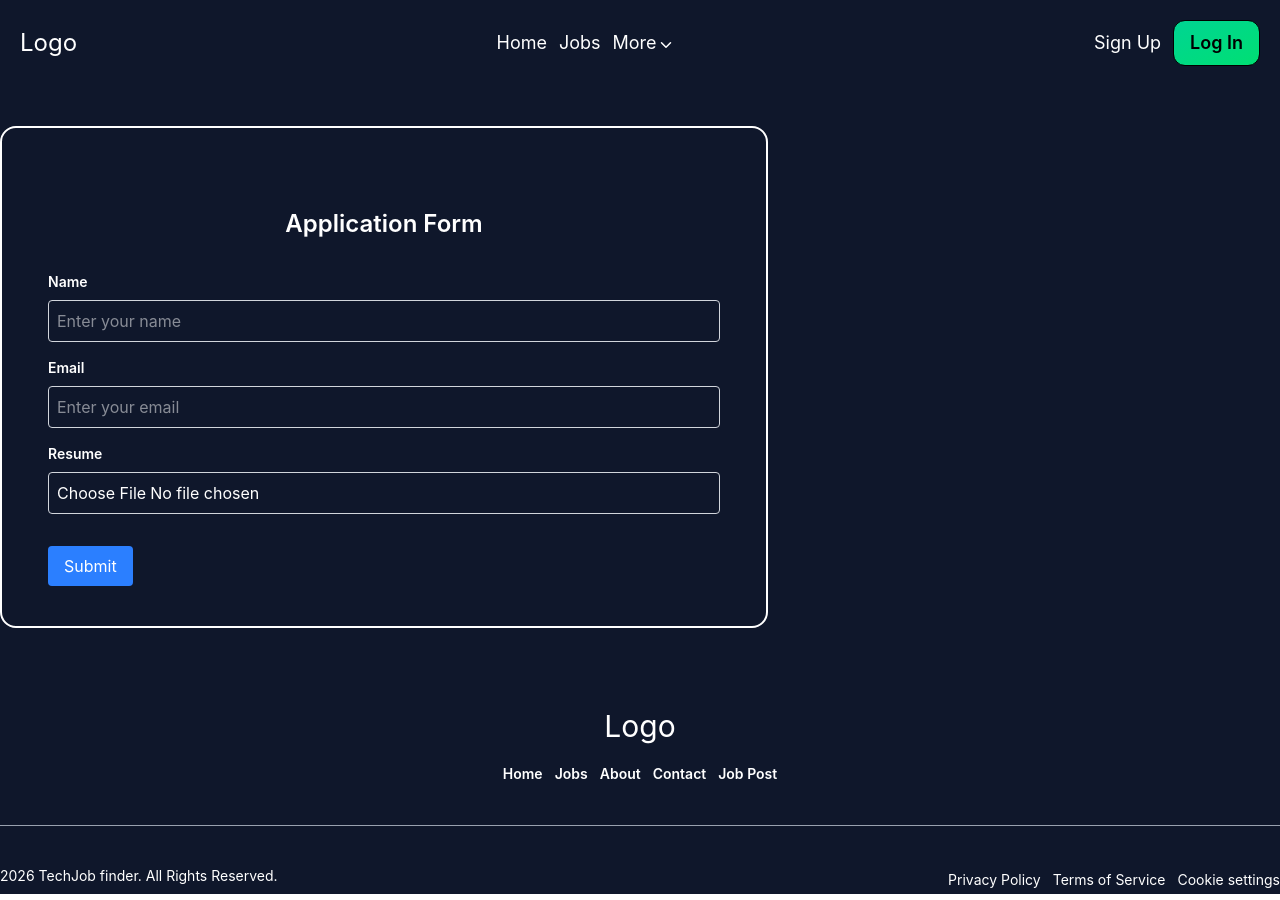
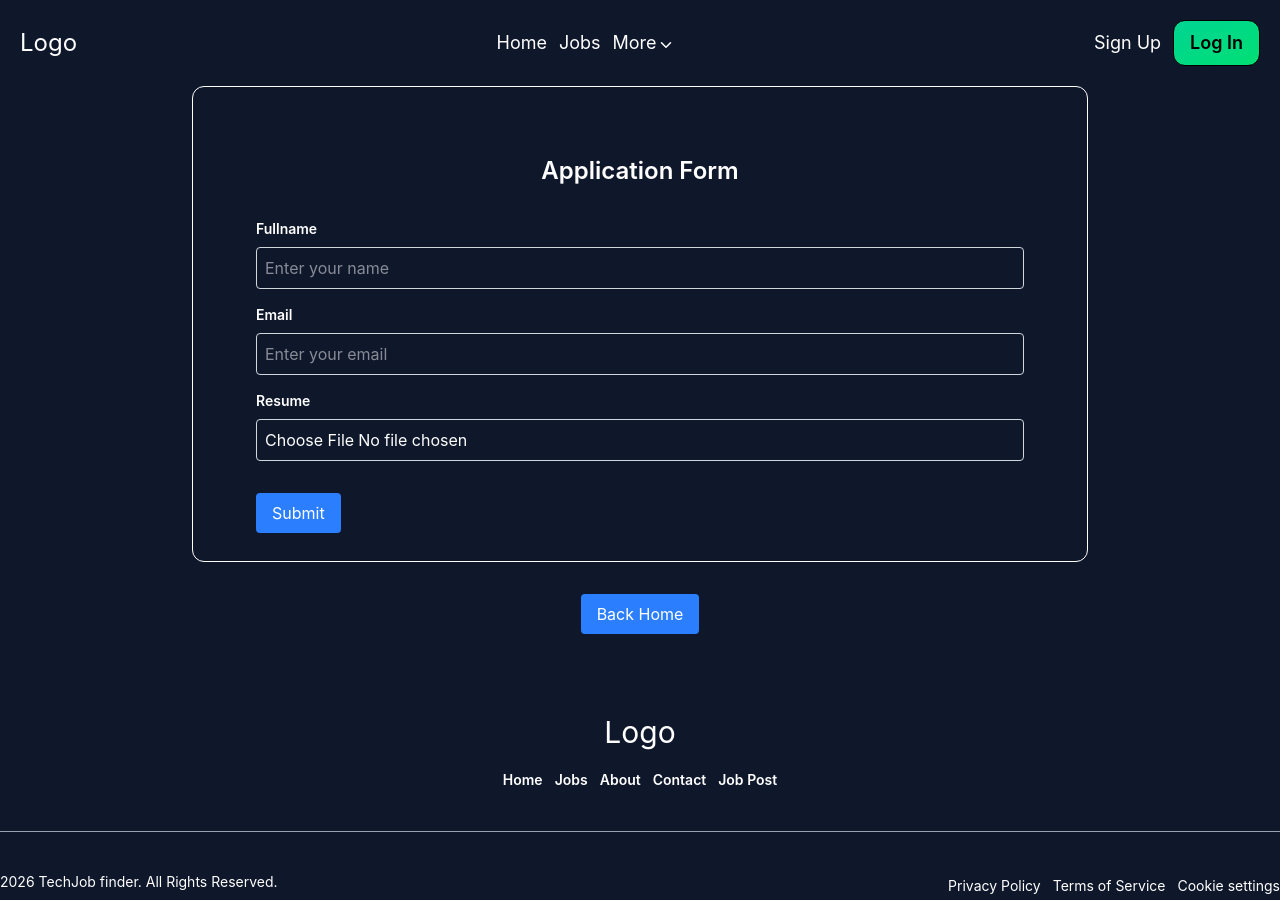
Before and after one commit to acquah-forever/my-jobfind, a React (Vite) app: page /form in a window 1280 px wide. Built offline with nearby package versions, Linux system fonts and the light colour scheme; the HTML template or start-up script is replaced by a standard one.

Commit message:
final touches to search engine

```diff
--- a/src/pages/Form.jsx
+++ b/src/pages/Form.jsx
@@ -1,25 +1,60 @@
-import React from 'react'
+import React, { useState, useEffect, use } from 'react'
+import { set, useForm } from 'react-hook-form'
+import { useNavigate } from 'react-router-dom'
 
 const Form = () => {
+    const [successMessage, setSuccessMessage] = useState('')
+    const { register, handleSubmit, formState: { errors }, reset } = useForm()
+    const navigate = useNavigate()
+
+    function onSubmit() {
+        setSuccessMessage('Application submitted successfully!')
+        reset()
+    }
+
+    useEffect(() => {
+        if (successMessage) {
+            const timer = setTimeout(() => {
+                setSuccessMessage('')
+            }, 2000)
+            return () => clearTimeout(timer)
+        }
+    }, [successMessage])
+
+    function handleClick() {
+        navigate('/')
+    }
     return (
-    <div className='max-w-3xl w-full border-2 rounded-2xl px-7 mt-10 py-10'>
+        <section className='flex flex-col justify-center items-center px-7'>
+            <div className='max-w-4xl w-full border p-7 rounded-xl' >
                 <h1 className='text-2xl font-semibold text-center mt-10'>Application Form</h1>
-        <form className='max-w-2xl mx-auto mt-8'>
+                <form className='max-w-3xl mx-auto mt-8' onSubmit={handleSubmit(onSubmit)}>
                     <div className='mb-4'>
-                <label className='block text-sm font-semibold mb-2' htmlFor='name'>Name</label>
-                <input className='w-full p-2 border border-gray-300 rounded' type='text' id='name' placeholder='Enter your name' />
+                        <label className='block text-sm font-semibold mb-2' htmlFor='name'>Fullname</label>
+                        <input className='w-full p-2 border border-gray-300 rounded' type='text' id='name' placeholder='Enter your name'
+                            {...register('name', { required: "Enter your fullname" })} />
                     </div>
+                    {errors.name && <p className='text-red-400 text-sm mb-4'>{errors.name.message}</p>}
                     <div className='mb-4'>
                         <label className='block text-sm font-semibold mb-2' htmlFor='email'>Email</label>
-                <input className='w-full p-2 border border-gray-300 rounded' type='email' id='email' placeholder='Enter your email'  />
+                        <input className='w-full p-2 border border-gray-300 rounded' type='email' id='email' placeholder='Enter your email'
+                            {...register('email', { required: "Enter your email" })} />
                     </div>
+                    {errors.email && <p className='text-red-400 text-sm mb-4'>{errors.email.message}</p>}
                     <div className='mb-4'>
                         <label className='block text-sm font-semibold mb-2' htmlFor='resume'>Resume</label>
-                <input className='w-full p-2 border border-gray-300 rounded' type='file' id='resume' placeholder='Upload your resume' />
+                        <input className='cursor-pointer w-full p-2 border border-gray-300 rounded' type='file' id='resume'
+                            {...register('resume', { required: "Upload your resume" })} />
                     </div>
-            <button className='mt-4 bg-blue-500 text-white py-2 px-4 rounded' type='submit'>Submit</button>
+                    {errors.resume && <p className='text-red-400 text-sm mb-4'>{errors.resume.message}</p>}
+                    <button className='cursor-pointer mt-4 bg-blue-500 text-white py-2 px-4 rounded' type='submit'>Submit</button>
                 </form>
             </div>
+            {successMessage && <p className='text-green-400 text-center mt-4'>{successMessage}</p>}
+            <div className='flex justify-center items-center mt-4'>
+                <button className='cursor-pointer mt-4 bg-blue-500 text-white py-2 px-4 rounded' onClick={handleClick}>Back Home</button>
+            </div>
+        </section>
     )
 }
 
--- a/src/pages/JobDetails.jsx
+++ b/src/pages/JobDetails.jsx
@@ -74,7 +74,7 @@ const JobDetails = () => {
                     <p className='text-2xl text-cyan-400'>{jobs.salary} <span className='text-white text-sm sm:text-lg'>per negotiations</span></p>
 
                     <div className='flex flex-col sm:flex-row sm:justify-start sm:items-center space-y-2 sm:space-y-0 sm:space-x-3'>
-                    <NavLink className='mt-7 bg-linear-to-br from-green-400 to-green-700 p-3 w-full text-center rounded' to='/form'>Apply</NavLink>
+                    <NavLink className='mt-7 bg-linear-to-br from-green-400 to-green-700 p-3 w-full text-center rounded' to='/form' state={{ id:id}}>Apply</NavLink>
                     </div>
                 </main>
             </div>
--- a/src/pages/Search.jsx
+++ b/src/pages/Search.jsx
@@ -1,6 +1,6 @@
 import React, { useState, useMemo, useEffect } from 'react'
-import { keepPreviousData, useQuery } from '@tanstack/react-query'
-import { Link } from 'react-router-dom'
+import { useQuery } from '@tanstack/react-query'
+import { NavLink } from 'react-router-dom'
 
 async function getJobs() {
     const res = await fetch('http://localhost:3000/jobs')
@@ -17,12 +17,11 @@ const Search = () => {
 
     const jobsPerPage = 5
 
-    const { data: jobs, isLoading, isError, error, isPlaceholderData } = useQuery({
+    const { data: jobs, isLoading, isError, error } = useQuery({
 
         queryKey: ["jobs"],
         queryFn: getJobs,
-        staleTime: 1000 * 6,
-        placeholderData: keepPreviousData
+        staleTime: 1000 * 6
     })
 
     function handleChange(e) {
@@ -100,7 +99,7 @@ const Search = () => {
                     (<p className='mt-7'>No Job Listing Available</p>) :
 
                     (paginatedJobs.map((result) =>
-                        <Link to={`/jobdetails/${result.id}`} key={result.id}
+                        <NavLink to={`/jobdetails/${result.id}`} key={result.id}
                             className='mt-7 bg-slate-800 p-4 max-w-5xl w-full flex flex-col justify-start  rounded-xl transition-all duration-200 hover:scale-105 hover:bg-slate-700/80'>
 
                             <div className='flex justify-between items-center'>
@@ -111,7 +110,7 @@ const Search = () => {
                             <h2 className='text-sm'>{result.company}</h2>
                             <h2 className='text-sm'>{result.location}</h2>
                             <p className='text-sm font-bold'>{result.salary}</p>
-                        </Link>
+                        </NavLink>
                     ))}
 
                 <div className='flex flex-row space-x-3 mt-4'>
```
Lines whose indentation alone changed are shown as unchanged.
